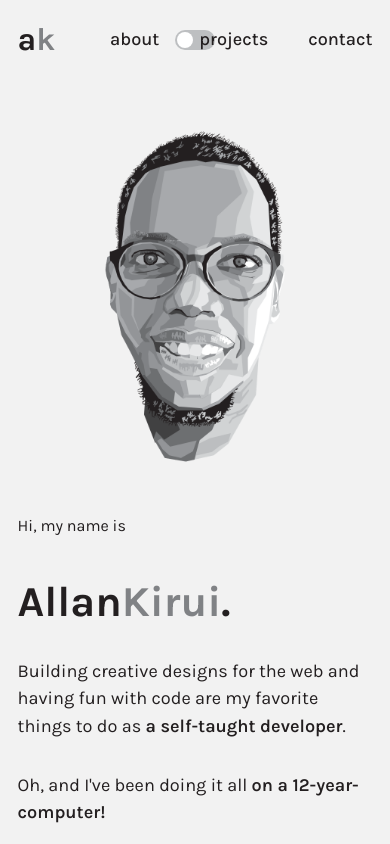
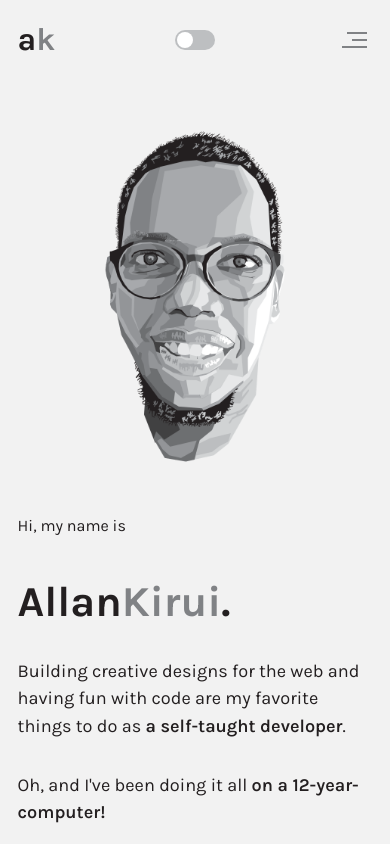
Before and after one commit to AllanKirui/AllanKirui.github.io, a Vue app: page / in a window 390 px wide. Shown: the top 844 px of the page. Built offline with nearby package versions, Linux system fonts and the light colour scheme.

Commit message:
Add html, logic, styles to show burger and mobile menu

```diff
--- a/src/components/TheHeader.vue
+++ b/src/components/TheHeader.vue
@@ -14,22 +14,55 @@
         <span class="toggle"></span>
       </label>
 
-      <div class="header__links">
+      <div class="header__links hide-for-small">
         <a href="#about">about</a>
         <a href="#projects">projects</a>
         <a href="#contact">contact</a>
       </div>
+
+      <button
+        type="button"
+        aria-label="Toggle menu"
+        :class="[isMenuOpen ? 'open' : '', 'header__burger hide-for-large']"
+        @click="toggleMenu"
+      >
+        <span></span>
+        <span></span>
+        <span></span>
+      </button>
     </nav>
+
+    <div
+      :class="[
+        isMenuOpen ? 'open' : '',
+        'header__menu flex flex-fd-c hide-for-large',
+      ]"
+    >
+      <a href="#about">about</a>
+      <a href="#projects">projects</a>
+      <a href="#contact">contact</a>
+      <small>Designed & Built by Allan Kirui.</small>
+    </div>
   </header>
 </template>
 
 <script>
 export default {
+  data() {
+    return {
+      isMenuOpen: false,
+    };
+  },
   methods: {
     preCheckDarkToggle() {
       if (document.documentElement.getAttribute("data-theme") === "dark") {
         this.$refs.check.checked = true;
       }
+    },
+    toggleMenu() {
+      this.isMenuOpen = !this.isMenuOpen;
+
+      document.body.classList.toggle("no-scroll");
     },
   },
   mounted() {
@@ -42,6 +75,7 @@ export default {
 .header {
   width: 100%;
   margin-bottom: 2.5rem;
+  position: relative;
 }
 
 .nav {
@@ -61,6 +95,7 @@ export default {
   top: 50%;
   left: 50%;
   transform: translate(-50%, -50%);
+  z-index: 3;
 }
 
 .header__toggler input[type="checkbox"] {
@@ -147,6 +182,96 @@ export default {
   opacity: 1;
 }
 
+.header__burger {
+  display: flex;
+  flex-direction: column;
+  align-items: flex-end;
+  padding: 5px;
+  background-color: transparent;
+  border: none;
+  cursor: pointer;
+  position: relative;
+  z-index: 3;
+}
+
+.header__burger span {
+  display: block;
+  width: 25px;
+  height: 2px;
+  background-color: var(--text-alt-color);
+  transition: all var(--transition-300);
+  transform-origin: 2.3px 1.2px;
+}
+
+.header__burger span:nth-child(1) {
+  width: 20px;
+}
+
+.header__burger span:nth-child(2) {
+  width: 15px;
+}
+
+.header__burger span:not(:last-child) {
+  margin-bottom: 5px;
+}
+
+.header__burger.open span:nth-child(1) {
+  width: 22px;
+  transform-origin: right center;
+  transform: translateY(0.6px) rotate(-45deg);
+}
+
+.header__burger.open span:nth-child(2) {
+  opacity: 0;
+}
+
+.header__burger.open span:nth-child(3) {
+  width: 22px;
+  transform-origin: right center;
+  transform: translateY(2.5px) rotate(45deg);
+}
+
+.header__menu {
+  position: absolute;
+  top: 0;
+  left: 0;
+  width: 100vw;
+  height: 100vh;
+  padding: 6rem 2rem;
+  background-color: var(--bg-alt-color);
+  border-radius: 50rem 0 50rem 50rem;
+  transform-origin: top right;
+  transform: scale(0);
+  visibility: hidden;
+  transition: all var(--transition-300);
+  z-index: 2;
+}
+
+.header__menu.open {
+  transform: scale(1);
+  border-radius: 0;
+  visibility: visible;
+}
+
+.header__menu a {
+  padding: 0.625rem;
+  text-align: center;
+  font-size: var(--step-1);
+}
+
+.header__menu a:not(:last-child) {
+  margin-bottom: 5px;
+}
+
+.header__menu a:hover {
+  color: var(--nav-link-color);
+}
+
+.header__menu small {
+  margin: auto auto 0 auto;
+  transition: color var(--transition-300);
+}
+
 @media (max-width: 768px) {
   .header__toggler .toggle {
     width: 2.5rem;
@@ -168,4 +293,16 @@ export default {
     right: 2px;
   }
 }
+
+@media (min-width: 769px) {
+  .hide-for-large {
+    display: none;
+  }
+}
+
+@media (max-width: 768px) {
+  .hide-for-small {
+    display: none;
+  }
+}
 </style>
```
